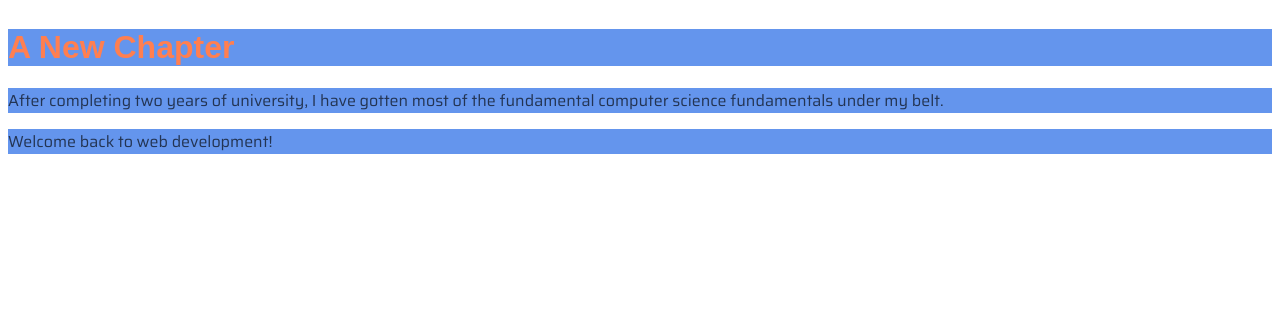
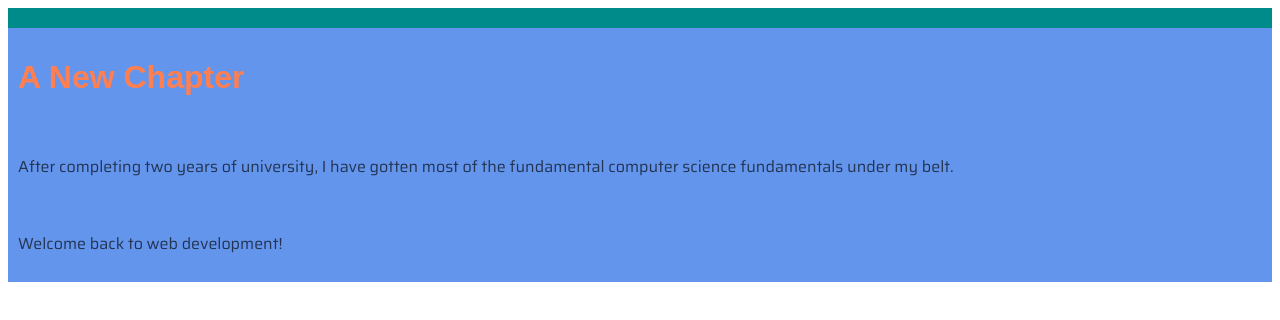
Before and after one commit to sunny-aguilar/first-simple-project, a plain HTML site: page index.html in a window 1280 px wide. Drawn offline with Linux system fonts and the light colour scheme.

Commit message:
new chapter

```diff
--- a/app.css
+++ b/app.css
@@ -19,13 +19,14 @@ p {
 
 .grid-container {
     display: grid;
-    grid-template-columns: auto;
     grid-gap: 10px;
     background-color: darkcyan;
+    padding: 10px;
 }
 
 .grid-item {
     background-color: cornflowerblue;
+    padding: 10px;
 }
 
 .item1 {
```
